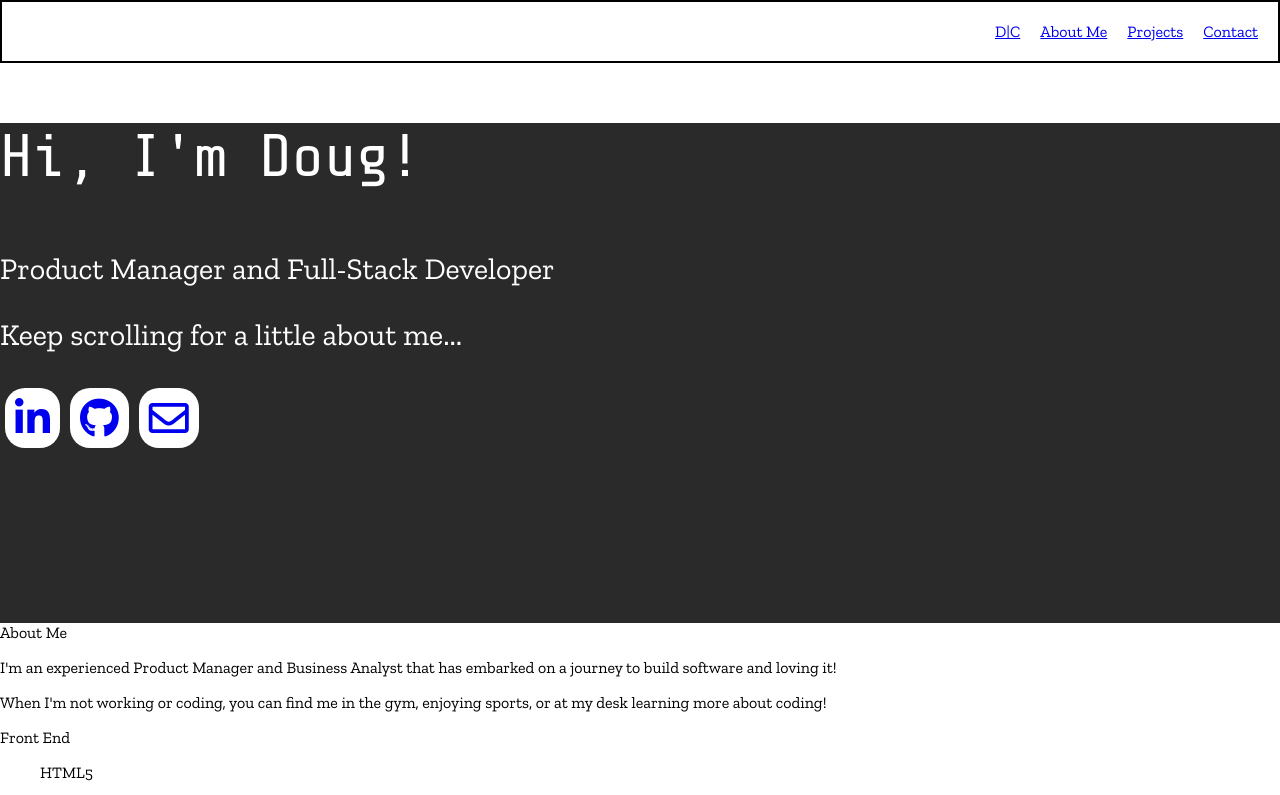
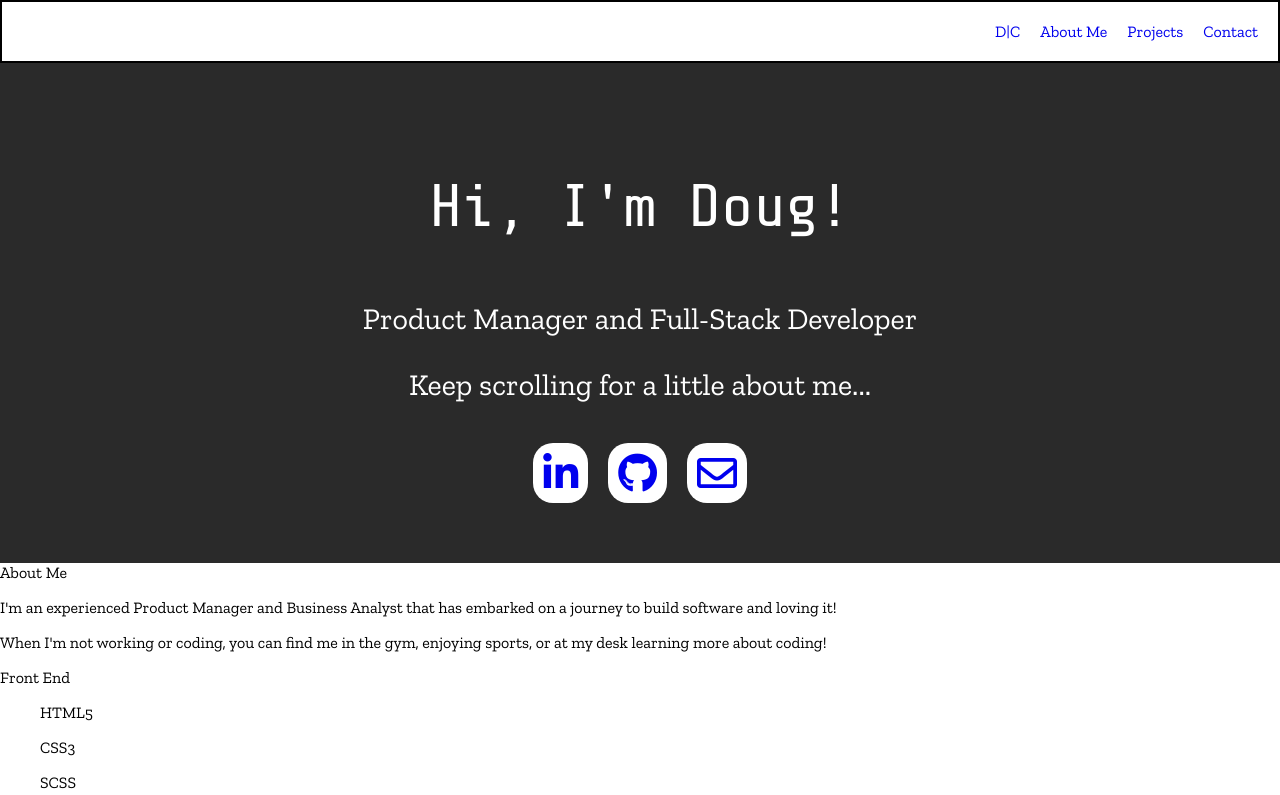
Before and after one commit to drcox23/drcox23.github.io, a plain HTML site: page index.html in a window 1280 px wide. Shown: the top 795 px of the page. Drawn offline with nearby package versions, Linux system fonts and the light colour scheme.

Commit message:
added some basic styling, have alot more to go

```diff
--- a/css/styles.css
+++ b/css/styles.css
@@ -9,6 +9,10 @@ body {
   margin: 0;
   padding: 0;
   font-family: 'Zilla Slab', serif;
+}
+
+a {
+  text-decoration: none;
 }
 
 .header {
@@ -27,11 +31,25 @@ body {
 }
 
 #home {
-  height: 500px;
+  min-height: 500px;
   width: 100%;
+  display: flex;
+  flex-flow: column nowrap;
+  justify-content: center;
+  align-items: center;
   background-color: #2a2a2a;
   font-size: 30px;
   color: white;
+}
+
+.hd {
+  display: flex;
+  justify-content: center;
+}
+
+.icon-links {
+  display: flex;
+  justify-content: center;
 }
 
 #intro {
@@ -42,6 +60,7 @@ body {
 .home-icons {
   display: flex;
   flex-flow: row nowrap;
+  justify-content: center;
 }
 
 .icon-back {
@@ -51,6 +70,6 @@ body {
 
 .icon-back {
   background-color: white;
-  margin: 5px;
+  margin: 10px;
   padding: 10px;
 }
--- a/index.html
+++ b/index.html
@@ -35,8 +35,10 @@
     <div class="home-description">
       <p class="hd" id="intro">Hi, I'm Doug!</p>
       <p class="hd">Product Manager and Full-Stack Developer</p>
-      <p id="home-scroll">Keep scrolling for a little about me...</p>
+      <p class="hd" id="home-scroll">Keep scrolling for a little about me...</p>
     </div>
+
+    <div id="icon-links">
       <div class="home-icons">
         <div class="icon-back">
           <a href="https://www.linkedin.com/in/dougcox/">
@@ -56,6 +58,7 @@
           </a>
         </div>
 
+      </div>
     </div>
   </div>
 
```
Lines whose indentation alone changed are shown as unchanged.
